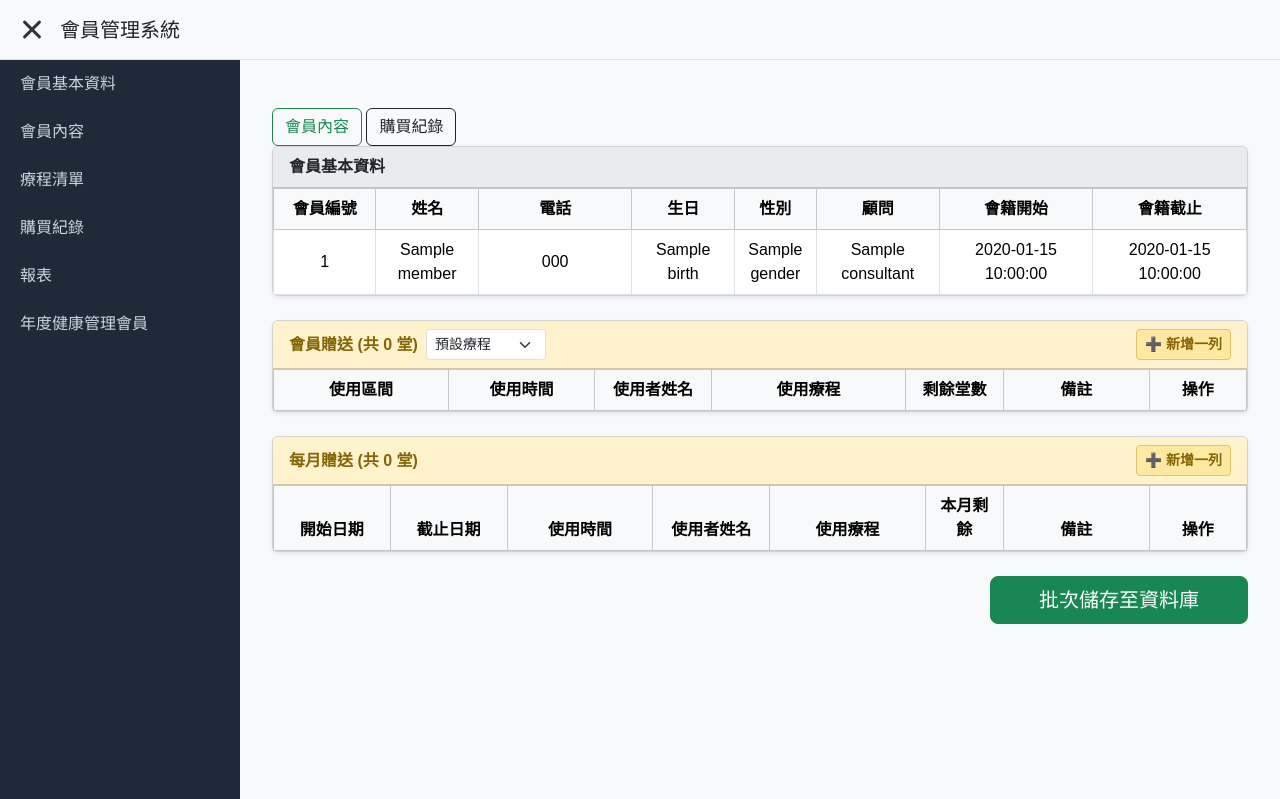
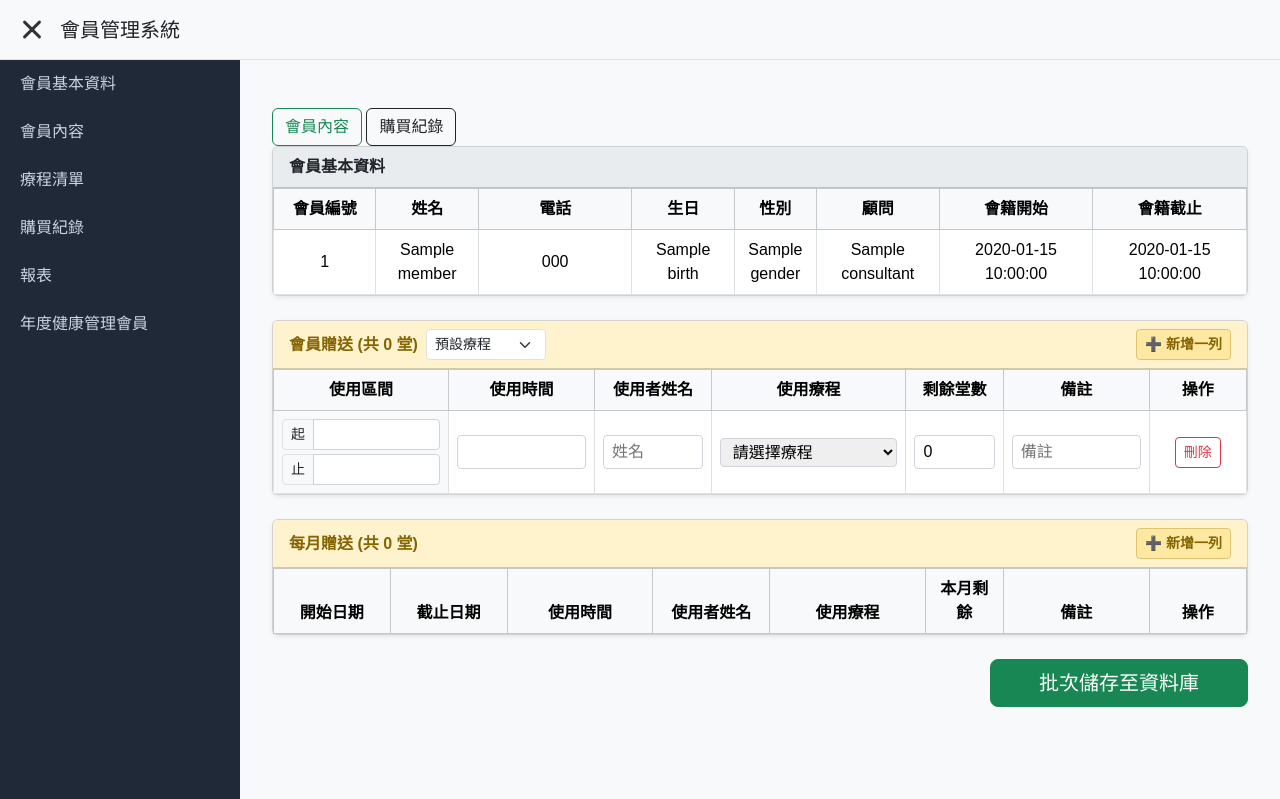
Before and after one commit to chrischen1008/member_clinic, a Flask app: template templates/member_rights.html in a window 1280 px wide. Shown: the top 799 px of the page. Run offline with Flask 3, Linux system fonts and the light colour scheme; the template is opened without the code that fills it: most values are stand-ins (such as "Sample title", 1, 10 or a date in 2020); lists and menus that the app fills with data are empty; some libraries are stand-ins or nearby versions.

Commit message:
公版功能:使用療程清單預設堂數，產生對應表格列數。Q: 是每個會員都預設三選一嗎

```diff
--- a/app.py
+++ b/app.py
@@ -244,7 +244,37 @@ def member_rights():
 
     # 現在你的 gift_header 結構裡，每個項目都會有一個 "bodies" 列表了！
     print(gift_header)
+    # 先檢查 gift_header 是不是空的，有資料才執行
+    # 1. 預設先找出 course_name（防呆：如果 header 有資料就抓 header 的，沒有就用寫死的）
+    course_name = gift_header[0]["course_name"] if gift_header else "三選一療程"
 
+    # 2. 判斷是否需要去撈資料庫（情況一：header 是空的，或是 情況二：數量為 0）
+    if not gift_header or gift_header[0]["gift_qty"] == 0:
+
+        # 去 Supabase 查 default_qty
+        res_data = supabase.table("course").select("default_qty").eq("course_info", course_name).execute().data
+
+        if res_data:
+            default_qty = res_data[0]["default_qty"]
+
+            # 情況 A：如果 gift_header 有資料（只是數量為 0），就把值寫回 gift_header
+            if gift_header:
+                gift_header[0]["gift_qty"] = default_qty
+                gift_qty = default_qty
+            # 情況 B：如果 gift_header 本來就是空的，就把值賦予給變數
+            else:
+                gift_qty = default_qty
+
+            print(f"成功取得預設數量: {gift_qty}")
+        else:
+            print("資料庫中找不到該療程的預設數量")
+            gift_qty = 0  # 查不到資料時的保險預設值
+
+    else:
+        # 3. 如果 header 有資料且數量不為 0，就直接沿用原本的數量
+        gift_qty = gift_header[0]["gift_qty"]
+
+    print(f"最終的 gift_qty: {gift_qty}")
     # ================= 新增這段 =================
     # 4. 抓取所有的課程資料 (假設你的資料表叫做 courses)
     # 這裡請確認你的 Supabase 裡面有沒有 "courses" 這個資料表
@@ -264,7 +294,7 @@ def member_rights():
     else:
         member = {}
     # 這裡順便把抓出來的 courses 傳進模板
-    return render_template("member_rights.html", gift_header=gift_header, gift_body=gift_body,courses=courses,course_item=course_item,member=member)
+    return render_template("member_rights.html", gift_header=gift_header, gift_body=gift_body,courses=courses,course_item=course_item,member=member,default_qty=gift_qty)
 
 @app.route("/introduction_img")
 def image():
--- a/templates/member_rights.html
+++ b/templates/member_rights.html
@@ -134,7 +134,9 @@ const giftHeaderData = JSON.parse('{{ gift_header | tojson | safe }}');
 const coursesData = JSON.parse('{{ courses | default([]) | tojson | safe }}');
 const coursesItemData = JSON.parse('{{ course_item | default([]) | tojson | safe }}');
 console.log(coursesItemData);
-
+// 用單引號包住 Jinja2 語法騙過編輯器，再用 Number() 轉成真正的數字
+const defaultQtyFromBackend = Number('{{ default_qty | default(0) }}');
+console.log("defaultQtyFromBackend:"+defaultQtyFromBackend);
 $(document).ready(function() {
     // 初始化渲染表格
     renderGiftTables();
@@ -154,22 +156,31 @@ function renderGiftTables() {
     let totalMembershipCount = 0;
     let totalMonthlyCount = 0;
 
+    // 🔥【新增這段】：如果後端傳來空陣列，手動偽造一筆預設資料塞進去
+    if (giftHeaderData.length === 0) {
+        giftHeaderData.push({
+            id: null,                       // 因為是新增的，所以沒有 ID
+            gift_qty: defaultQtyFromBackend,// 使用後端帶過來的 6
+            course_name: "三選一療程",      // 你的預設療程名稱
+            gift_type: "membership",        // 預設分類（看你要去 membership 還是 monthly）
+            bodies: []                      // 空的內容
+        });
+    }
+
+    // 接下來的 logic 就能完全正常運作了！
     giftHeaderData.forEach(header => {
-        const qty = header.gift_qty || 0;
+        const qty = (header.gift_qty && header.gift_qty > 0) ? header.gift_qty : defaultQtyFromBackend;
+        header.gift_qty = qty; // 強制寫回，確保 rowspan 正常
+
         const bodies = header.bodies || [];
-
-        // 區分類型：根據你的資料庫欄位調整 (例如 header.gift_type)
         const type = header.gift_type || 'membership';
 
         if (type === 'membership') {
             totalMembershipCount += qty;
-
-            // 如果 qty 為 0，至少也給一列空的供填寫，維持版面
             const loopCount = qty > 0 ? qty : 1;
 
             for (let i = 0; i < loopCount; i++) {
                 const body = bodies[i] || null;
-                // isFirstRow 控制這列是否要畫出合併的 rowspan 儲存格
                 const isFirstRow = (i === 0);
                 const rowHtml = generateMembershipRowHtml(header, body, i, isFirstRow, loopCount);
                 $('#membership_tbody').append(rowHtml);
@@ -189,7 +200,6 @@ function renderGiftTables() {
     $('#txt_membership_count').text(totalMembershipCount);
     $('#txt_monthly_count').text(totalMonthlyCount);
 }
-
 /**
  * 建立「會員贈送」單列 HTML（支援跨列合併與雙 Datepicker）
  */
```
